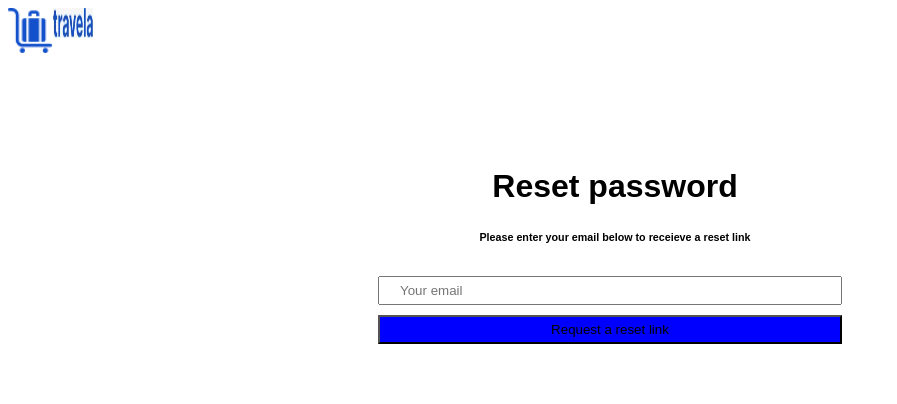
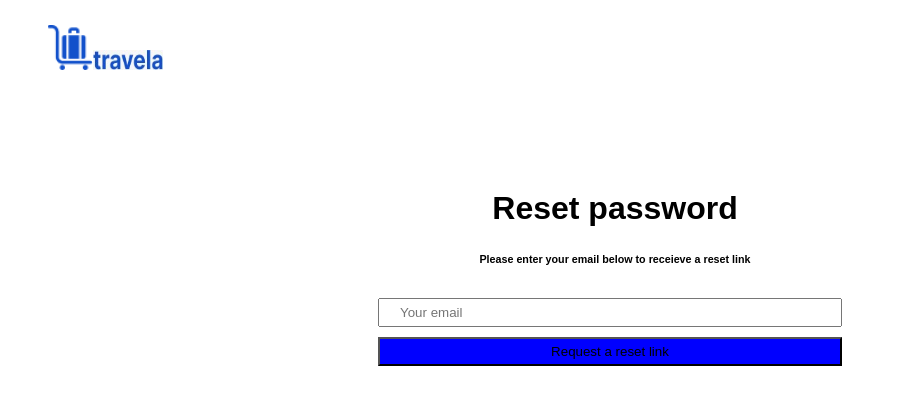
Before and after one commit to Tribesquare-Accelerate/travelas, a plain HTML site: page Reset.html in a window 1280 px wide. Shown: the whole page, without its empty margins (0-897 px from the left). Drawn offline with Linux system fonts and the light colour scheme.

Commit message:
Updated Reset

```diff
--- a/Reset.html
+++ b/Reset.html
@@ -11,7 +11,7 @@
                   <img src= "images/Group.png" width="45px" height="45px">
               </div>
               <div >
-                  <img src="images/travel.jpg" width="40px" height="30px">
+                  <img src="images/travel.jpg" width="70px" height="20px">
               </div>
         </div>
         <div class="body">
--- a/style.css
+++ b/style.css
@@ -9,7 +9,8 @@
             sans-serif;
             font-size: 16px;
             font-weight:normal;
-            line-height: 1.6em
+            line-height: 1.6em;
+            border:0px;
 }
 
 #email{
@@ -26,6 +27,12 @@
 
 .flex{
         display: flex;
+        align-items: baseline;
+        width: 100px;
+         padding: 5px 20px 5px 20px;
+     margin:0px 20px 0px 20px;
+     margin-top: 20px;
+
 
 
 
```
